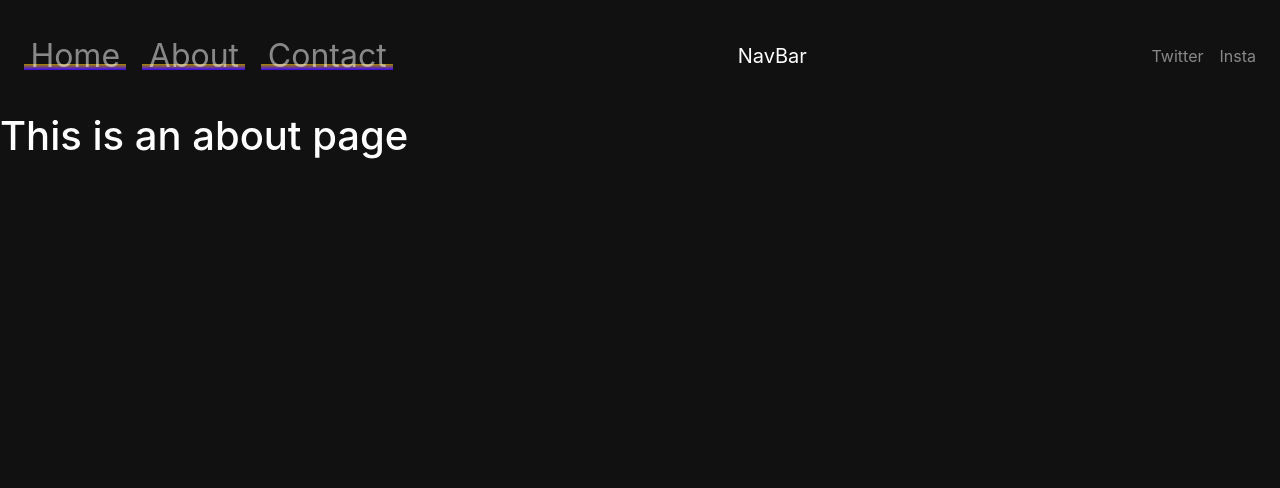
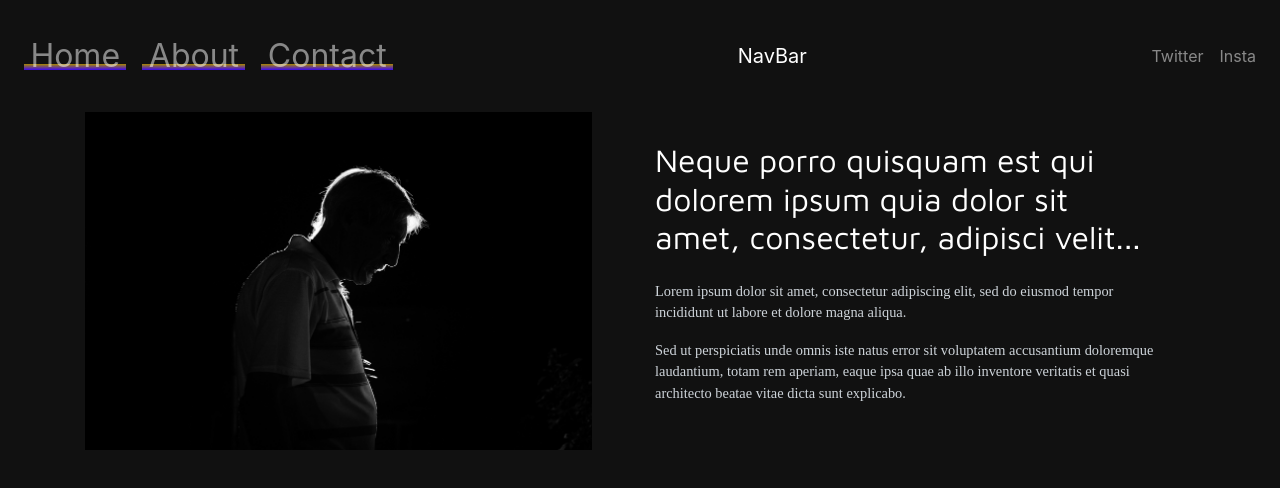
Before and after one commit to sdkd17/portfolio, a Vue app: page /about in a window 1280 px wide. Shown: the top 488 px of the page. Built offline with nearby package versions, Linux system fonts and the light colour scheme.

Commit message:
start about page

```diff
--- a/src/App.vue
+++ b/src/App.vue
@@ -5,7 +5,7 @@
 
         <b-navbar-toggle target="nav-collapse"></b-navbar-toggle>
         <b-collapse id="nav-collapse" is-nav>
-          <b-navbar-nav class="mr-auto my-animation">
+          <b-navbar-nav class="mr-auto my-underline">
             <b-nav-item to="/"> <span> Home </span> </b-nav-item>
             <b-nav-item to="/about"> <span> About </span> </b-nav-item>
             <b-nav-item to="/contact"> <span> Contact </span> </b-nav-item>
--- a/src/assets/_custom.scss
+++ b/src/assets/_custom.scss
@@ -9,7 +9,7 @@ $body-color: #FFF;
 
 $font-size-title: $font-size-base * 5 !default;
 
-.my-animation {
+.my-underline {
 	font-size: $font-size-base * 2;
 	a span {
 		padding: 0.2em;
@@ -53,3 +53,15 @@ $font-size-title: $font-size-base * 5 !default;
 			}
 
 	}
+
+.about-me {
+
+	font-family: 'Maven Pro';
+
+	p {
+
+		font-size: $font-size-base * .9;
+		font-family: Red Hat Mono;
+		color: $gray-400;
+	}
+}
--- a/src/views/About.vue
+++ b/src/views/About.vue
@@ -1,5 +1,14 @@
 <template>
-  <div class="about">
-    <h1>This is an about page</h1>
-  </div>
+  <b-container>
+    <b-row align-v="center">
+      <b-col>
+        <b-img :src="require('../assets/papa.jpg')" fluid alt="profile"> </b-img>
+      </b-col>
+      <b-col class="px-5 about-me">
+        <h2 class="mb-4">Neque porro quisquam est qui dolorem ipsum quia dolor sit amet, consectetur, adipisci velit...</h2>
+        <p>Lorem ipsum dolor sit amet, consectetur adipiscing elit, sed do eiusmod tempor incididunt ut labore et dolore magna aliqua. </p>
+        <p>Sed ut perspiciatis unde omnis iste natus error sit voluptatem accusantium doloremque laudantium, totam rem aperiam, eaque ipsa quae ab illo inventore veritatis et quasi architecto beatae vitae dicta sunt explicabo. </p>
+      </b-col>
+    </b-row>
+  </b-container>
 </template>
```
